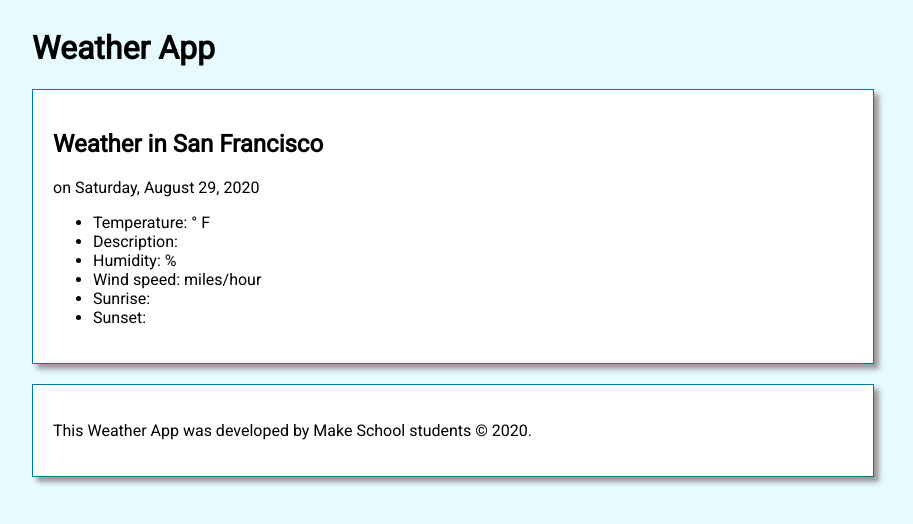
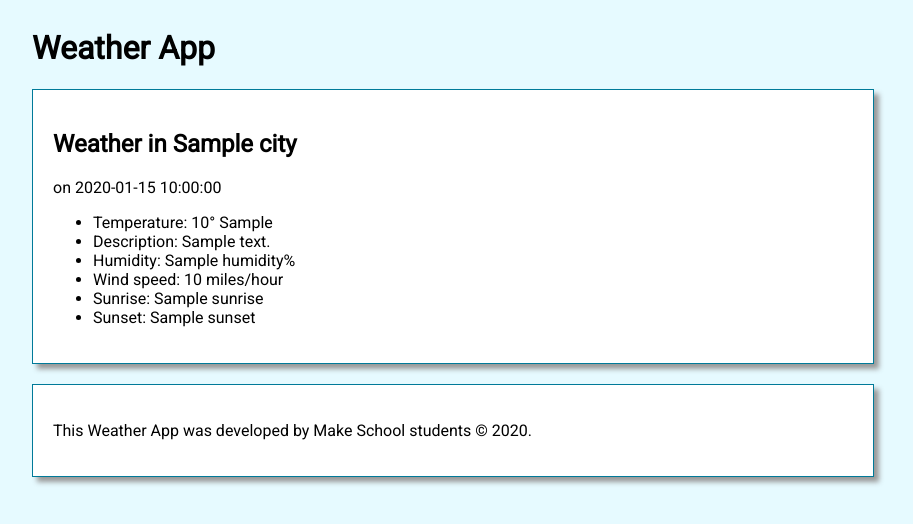
Before and after one commit to fibeep/homework4, a Flask app: template templates/results.html in a window 1280 px wide. Shown: the top 524 px of the page, without its empty margins (208-1121 px from the left). Run offline with Flask 2, Linux system fonts and the light colour scheme; the template is opened without the code that fills it: most values are stand-ins (such as "Sample title", 1, 10 or a date in 2020).

Commit message:
weather api done

```diff
--- a/app.py
+++ b/app.py
@@ -60,23 +60,26 @@ def get_letter_for_units(units):
 @app.route('/results')
 def results():
     """Displays results for current weather conditions."""
-    # TODO: Use 'request.args' to retrieve the city & units from the query
+    ######TODO: Use 'request.args' to retrieve the city & units from the query
     # parameters.
-    city = ''
-    units = ''
+    city = request.args.get('city')
+    units = request.args.get('units')
 
     url = 'http://api.openweathermap.org/data/2.5/weather'
     params = {
         # TODO: Enter query parameters here for the 'appid' (your api key),
         # the city, and the units (metric or imperial).
         # See the documentation here: https://openweathermap.org/current
+        'q' : city,
+        'appid': '9ed934f3340e599688d8562ec08b922f',
+        'units' : units
 
     }
 
     result_json = requests.get(url, params=params).json()
 
     # Uncomment the line below to see the results of the API call!
-    # pp.pprint(result_json)
+    pp.pprint(result_json)
 
     # TODO: Replace the empty variables below with their appropriate values.
     # You'll need to retrieve these from the result_json object above.
@@ -86,13 +89,13 @@ def results():
     # function.
     context = {
         'date': datetime.now(),
-        'city': '',
-        'description': '',
-        'temp': '',
-        'humidity': '',
-        'wind_speed': '',
-        'sunrise': '',
-        'sunset': '',
+        'city': result_json['name'],
+        'description': result_json['weather'][0]['description'],
+        'temp': result_json['main']['temp'],
+        'humidity': result_json['main']['humidity'],
+        'wind_speed': result_json['wind']['speed'],
+        'sunrise': datetime.fromtimestamp(result_json['sys']['sunrise']),
+        'sunset': datetime.fromtimestamp(result_json['sys']['sunset']),
         'units_letter': get_letter_for_units(units)
     }
 
--- a/templates/results.html
+++ b/templates/results.html
@@ -6,20 +6,20 @@
         TODO: Replace the hard-coded city and date below with data from the
         server
     #}
-    <h1>Weather in San Francisco</h1>
-    <p>on Saturday, August 29, 2020</p>
+    <h1>Weather in {{city}}</h1>
+    <p>on {{date}}</p>
 
     {#
         TODO: Add the temperature, description, humidity, wind speed, sunrise,
         & sunset below. Replace 'F' with the appropriate units.
     #}
     <ul>
-        <li>Temperature: ° F</li>
-        <li>Description: </li>
-        <li>Humidity: %</li>
-        <li>Wind speed:  miles/hour</li>
-        <li>Sunrise: </li>
-        <li>Sunset: </li>
+        <li>Temperature: {{temp}}° {{units_letter}}</li>
+        <li>Description: {{description}}</li>
+        <li>Humidity: {{humidity}}%</li>
+        <li>Wind speed: {{wind_speed}} miles/hour</li>
+        <li>Sunrise: {{sunrise}} </li>
+        <li>Sunset: {{sunset}}</li>
     </ul>
 
 </section>
```
Also changed, not shown: 1 other file.
